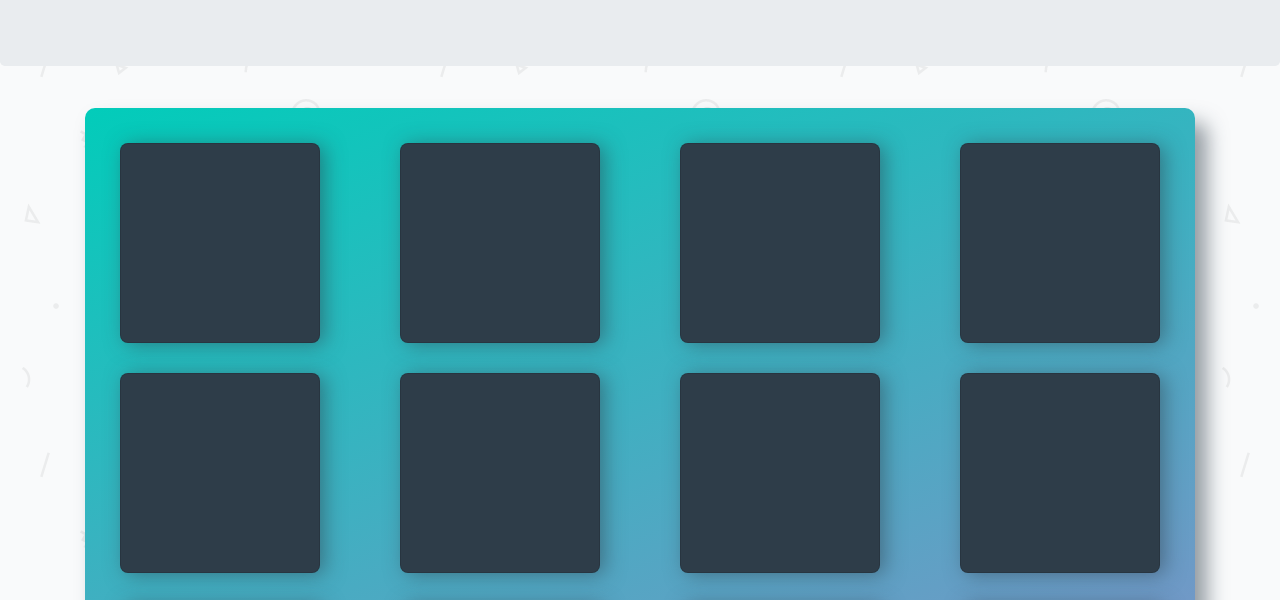
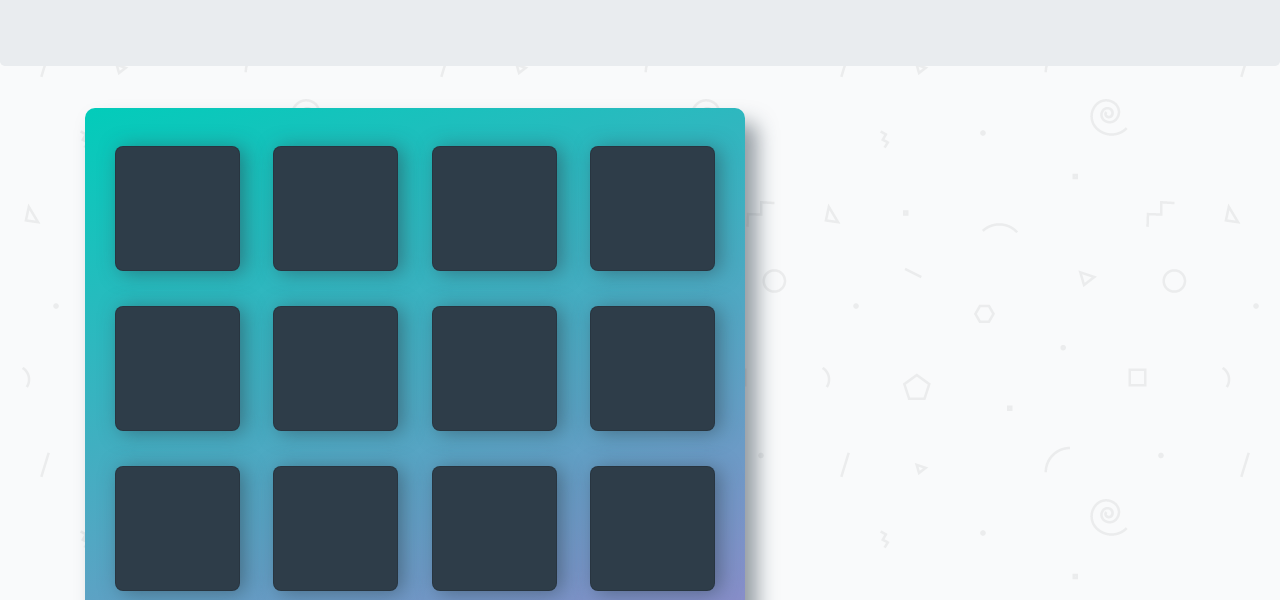
Before and after one commit to kopickik/fend-game-demo, a plain HTML site: page index.html in a window 1280 px wide. Shown: the part 152-752 px from the top of the page. Drawn offline with nearby package versions, Linux system fonts and the light colour scheme; a web font is replaced by a local one.

Commit message:
type: cleaning
cleaning the code

```diff
--- a/css/app.css
+++ b/css/app.css
@@ -34,9 +34,9 @@ h1 {
 /*
  * Styles for the deck of cards
  */
-
 .deck {
     margin: 10px auto;
+    max-width: 660px;
     background: linear-gradient(160deg, #02ccba 0%, #aa7ecd 100%);
     padding: 20px;
     border-radius: 10px;
@@ -176,37 +176,17 @@ h1 {
         width: 120px;
         margin: 10px;
     }
-
-    /*#popup-congratulation {
-        margin: 0 auto;
-     width: 100px;
-    }*/
 }
 
 /* Large devices (laptops/desktops, 992px and up) */
 @media only screen and (min-width: 992px) {
-    .deck .card {
-        height: 160px;
-        width: 160px;
-        margin: 15px;
+    .deck {
+        width: 660px;
+        height: 680px;
     }
 
-    /*#popup-congratulation {
-       margin: 0 auto;
-     width: 100px;
-    }*/
+    .deck .card {
+        height: 125px;
+        width: 125px;
+    }
 }
-
-/* Extra large devices (large laptops and desktops, 1200px and up) */
-@media only screen and (min-width: 1200px) {
-    .deck .card {
-        height: 200px;
-        width: 200px;
-        margin: 15px;
-    }
-
-    /*#popup-congratulation {
-        margin: 0 auto;
-     width: 100px;
-    }*/
-}
```
